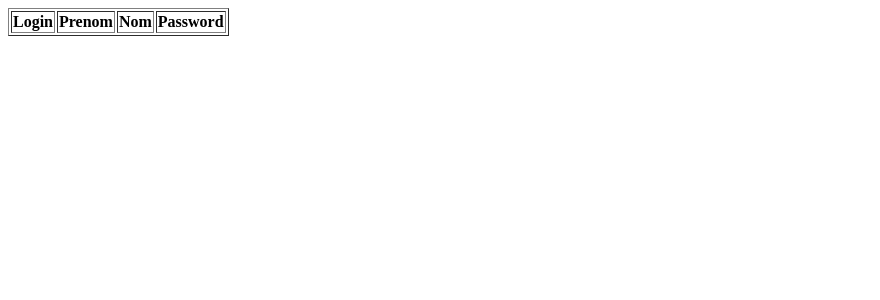
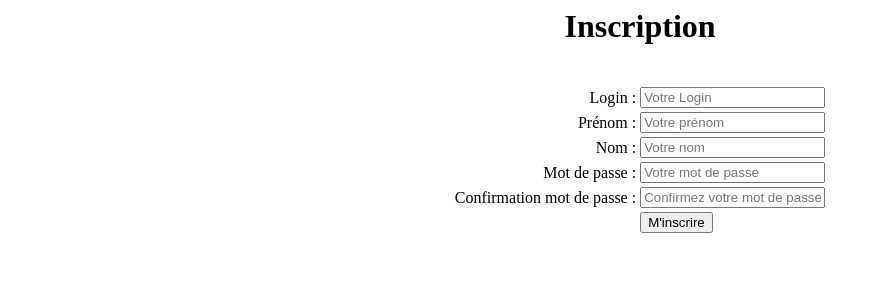
Before and after one commit to laura-rodriguez2/module-connexion-CS1, a PHP site: page /inscription.php in a window 1280 px wide. Shown: the top 300 px of the page, without its empty margins (0-880 px from the left). Run offline with PHP 8.4, Linux system fonts and the light colour scheme; data that the repository does not hold is empty.

Commit message:
suite inscription

```diff
--- a/moduleconnexion/inscription.php
+++ b/moduleconnexion/inscription.php
@@ -1,32 +1,113 @@
 <?php
+$bdd = mysqli_connect('localhost','root','','moduleconnexion');
 
-$bdd = mysqli_connect('localhost','root','','moduleconnexion');
-mysqli_set_charset($bdd,'utf8');
-$requete = mysqli_query($bdd,"SELECT * FROM etudiants");
-$etudiants = mysqli_fetch_all($requete,MYSQLI_ASSOC);
+if(isset($_POST['forminscription'])){
+    if(!empty($_POST['login']) AND !empty($_POST['prenom']) AND !empty($_POST['nom']) AND !empty($_POST['mdp']) AND !empty($_POST['mdp2'])){
+        $login = htmlspecialchars($_POST['login']);
+        $prenom = htmlspecialchars($_POST['prenom']);
+        $nom = htmlspecialchars($_POST['nom']);
+        $mdp = sha1($_POST['mdp']);
+        $mdp2 = sha1($_POST['mdp2']);
 
+        $loginlen = strlen($login);
+        if($loginlen <= 255)
+        {
+            if($mdp == $mdp2)
+            {
+                $addmember = $bdd -> prepare("INSERT INTO utilisateurs (login, prenom, nom, mdp, passsword) VALUES (?,?,?)");
+                $addmember -> execute(array($login, $prenom, $nom, $password));
+                $erreur = "Votre compte à bien été créée.";
+            }
+            else
+            {
+                $erreur = "Vos mots de passe ne correspondent pas";
+            }
+        }
+        else
+        {
+            $erreur= "Votre pseudo ne doit pas comporter plus de 255 charactères";
+        }
+    }
+        else
+        {
+            $erreur="Vous devez remplir tout les champs";
+        }
+}
 ?>
+
 <html>
-<table border="1">
-    <thead>
-        <tr>
-            <th>Login</th>
-            <th>Prenom</th>
-            <th>Nom</th>
-            <th>Password</th>
-        </tr>
-    </thead>
-    <tbody>
-    <?php
-        foreach($etudiants as $etudiant){
-            echo '<tr>';
-            echo '<td>'.$etudiant['login'].' '.'</td>';
-            echo '<td>'.$etudiant['prenom'].' '.'</td>';
-            echo '<td>'.$etudiant['nom'].' '.'</td>';
-            echo '<td>'.$etudiant['password'].' '.'</td>';
-            echo '</tr>';
-        }
-?>
-    </tbody>
-</table>
+    <head>
+        <title>Inscription</title>
+        <meta charset="utf-8">
+    </head>
+    <body>
+        <header>
+
+        </header>
+        <main>
+            <div align="center">
+                <h1>Inscription</h1>
+                <br>
+                <form method="POST" action="">
+                    <table>
+                        <tr>
+                            <td align="right">
+                            <label for="login">Login :</label>
+                            </td>
+                            <td>
+                                <input type="login" placeholder="Votre Login" id="login" name="login">
+                            </td>
+                        </tr>
+                        <tr>
+                            <td align="right">
+                            <label for="prenom">Prénom :</label>
+                            </td>
+                            <td>
+                                <input type="prenom" placeholder="Votre prénom" id="prenom" name="prenom">
+                            </td>
+                        </tr>
+                        <tr>
+                            <td align="right">
+                            <label for="nom">Nom :</label>
+                            </td>
+                            <td>
+                                <input type="nom" placeholder="Votre nom" id="nom" name="nom">
+                            </td>
+                        </tr>
+                        <tr>
+                            <td align="right">
+                            <label for="password">Mot de passe :</label>
+                            </td>
+                            <td>
+                                <input type="password" placeholder="Votre mot de passe" id="mdp" name="mdp">
+                            </td>
+                        </tr>
+                        <tr>
+                            <td align="right">
+                            <label for="password2">Confirmation mot de passe :</label>
+                            </td>
+                            <td>
+                                <input type="password" placeholder="Confirmez votre mot de passe" id="mdp2" name="mdp2">
+                            </td>
+                        </tr>
+                        <tr>
+                            <td></td>
+                            <td>
+                                <input type="submit" name="forminscription" value="M'inscrire"/>
+                            </td>
+                        </tr>
+                    </table>
+                </form>
+                <?php
+                if(isset($erreur))
+                {
+                    echo $erreur;
+                }
+                ?>
+            </div>
+        </main>
+        <footer>
+
+        </footer>
+    </body>
 </html>
```
Also changed, not shown: fonctions code.php (added, +53 -0 lines), moduleconnexion/index.php (+16 -0 lines).
